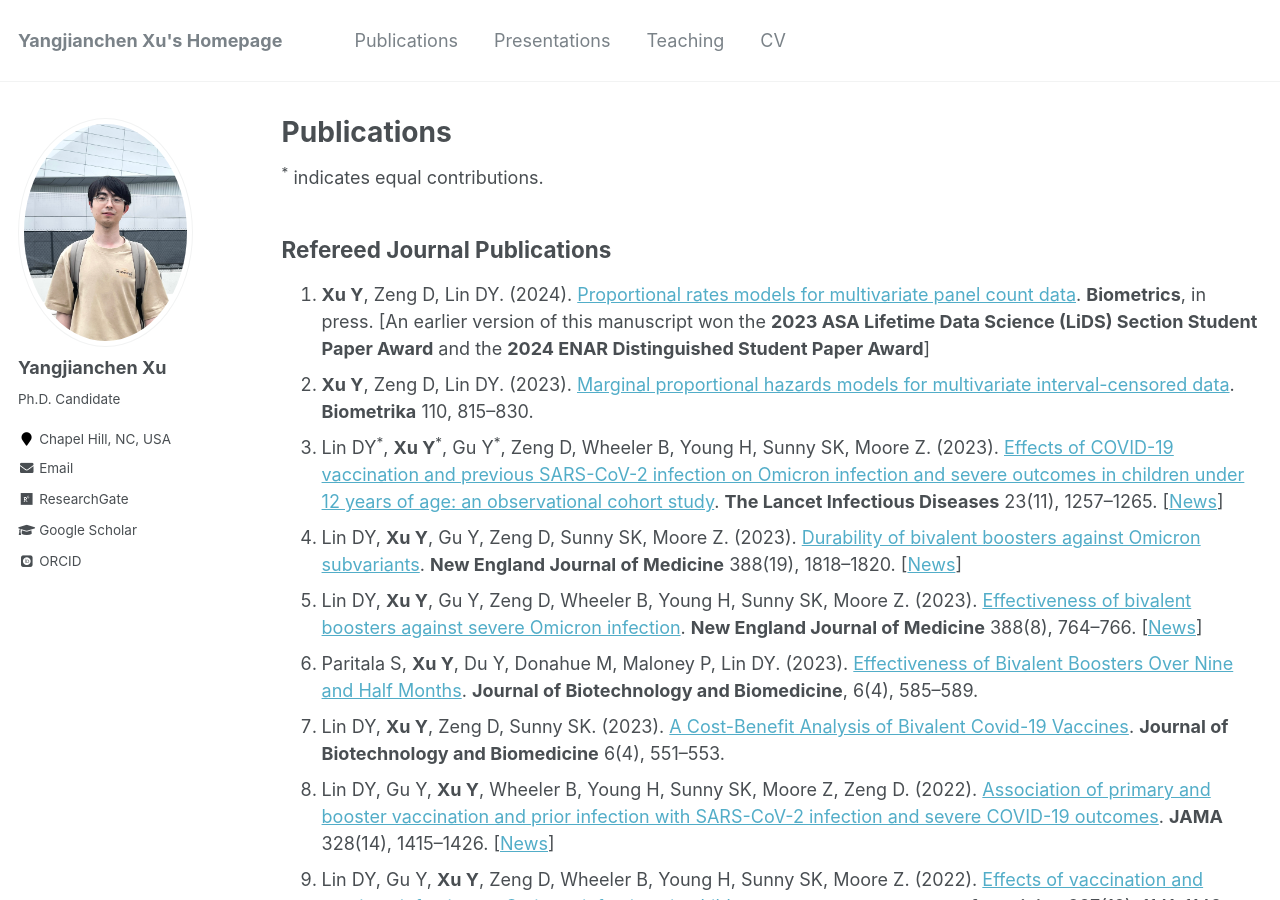
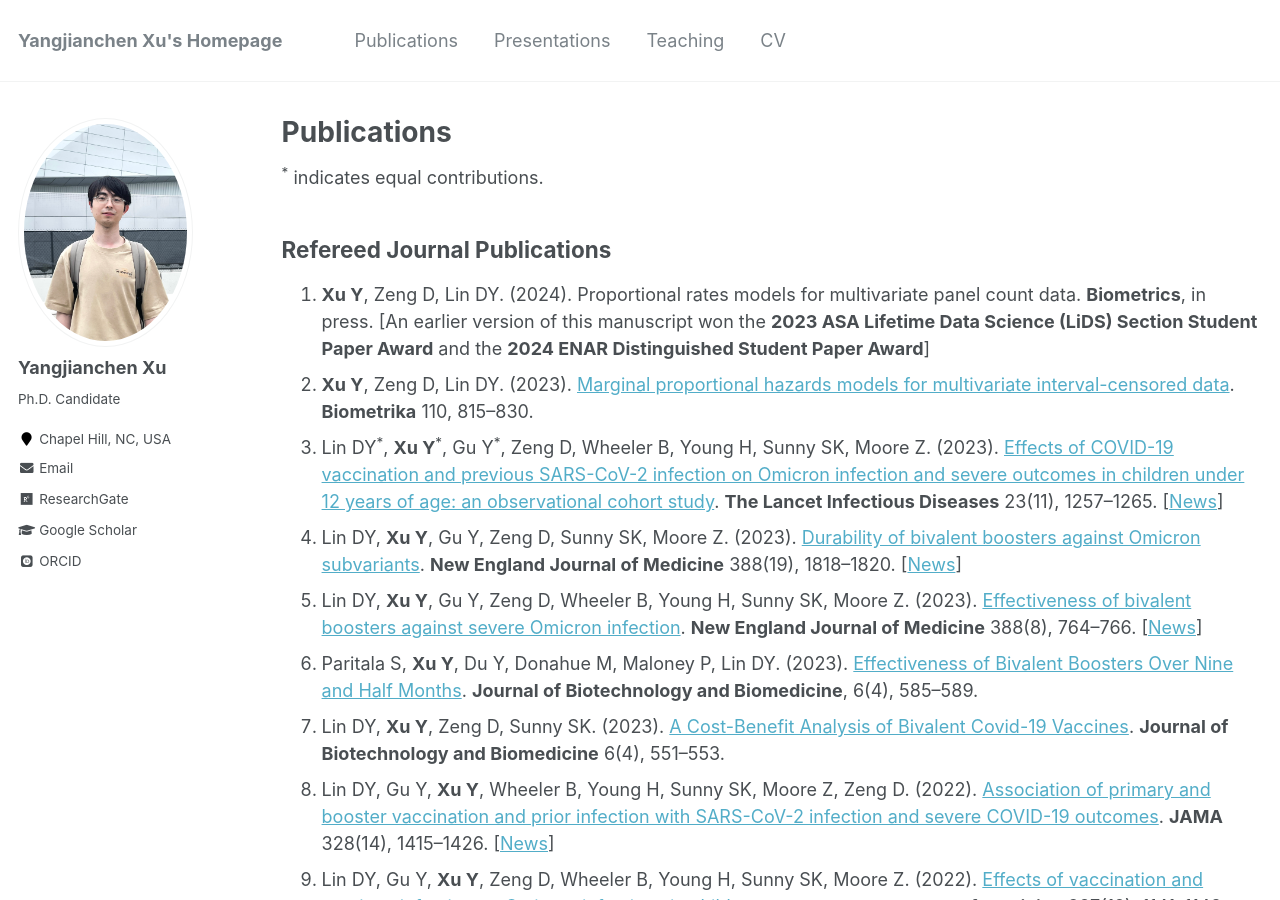
Before and after one commit to yangjc-xu/yangjc-xu.github.io, a Jekyll site: the page built from _pages/publications.md, in a window 1280 px wide and 900 px high. Built offline with Jekyll 4.4.1, drawn with Linux system fonts in a browser that asks for light colours; some web fonts are replaced; part of the change alters nothing that is shown.

```diff
--- a/_pages/publications.md
+++ b/_pages/publications.md
@@ -8,7 +8,7 @@ author_profile: true
 <sup>*</sup> indicates equal contributions.
 
 ## Refereed Journal Publications
-1. **Xu Y**, Zeng D, Lin DY. (2024). [Proportional rates models for multivariate panel count data](https://academic.oup.com/biometrics/article/80/1/ujad011/7595108). **Biometrics**, in press. [An earlier version of this manuscript won the **2023 ASA Lifetime Data Science (LiDS) Section Student Paper Award** and the **2024 ENAR Distinguished Student Paper Award**]
+1. **Xu Y**, Zeng D, Lin DY. (2024). Proportional rates models for multivariate panel count data. **Biometrics**, in press. [An earlier version of this manuscript won the **2023 ASA Lifetime Data Science (LiDS) Section Student Paper Award** and the **2024 ENAR Distinguished Student Paper Award**]
 2. **Xu Y**, Zeng D, Lin DY. (2023). [Marginal proportional hazards models for multivariate interval-censored data](https://academic.oup.com/biomet/article-abstract/110/3/815/6794202). **Biometrika** 110, 815–830.
 3. Lin DY<sup>*</sup>, **Xu Y**<sup>*</sup>, Gu Y<sup>*</sup>, Zeng D, Wheeler B, Young H, Sunny SK, Moore Z. (2023). [Effects of COVID-19 vaccination and previous SARS-CoV-2 infection on Omicron infection and severe outcomes in children under 12 years of age: an observational cohort study](https://www.thelancet.com/journals/laninf/article/PIIS1473-3099(23)00272-4/fulltext). **The Lancet Infectious Diseases** 23(11), 1257–1265. \[[News](https://www.altmetric.com/details/150195124/news?src=bookmarklet)\]
 4. Lin DY, **Xu Y**, Gu Y, Zeng D, Sunny SK, Moore Z. (2023). [Durability of bivalent boosters against Omicron subvariants](https://www.nejm.org/doi/full/10.1056/NEJMc2302462). **New England Journal of Medicine** 388(19), 1818–1820. \[[News](https://www.altmetric.com/details/145643558/news?src=bookmarklet)\]
```
